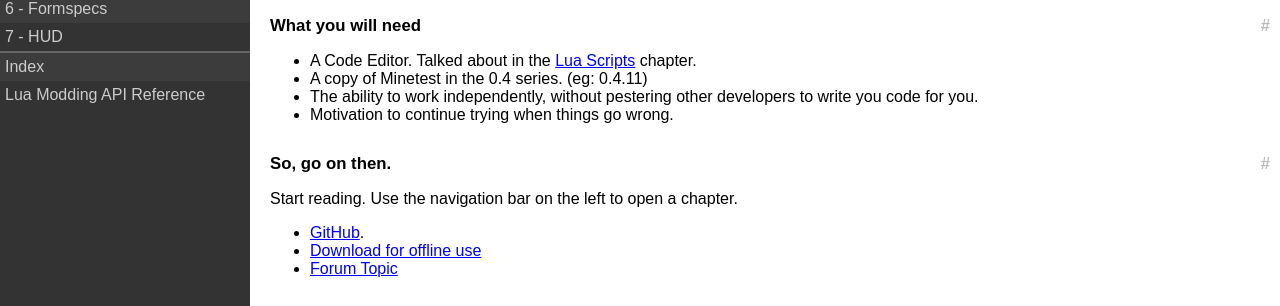
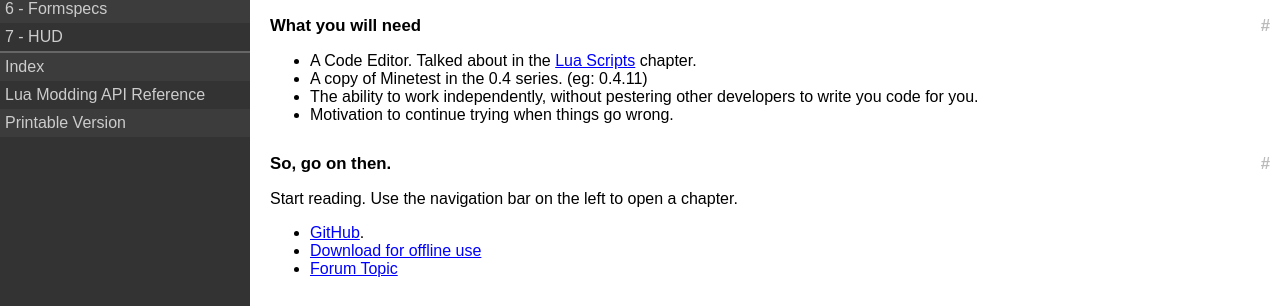
Before and after one commit to rubenwardy/minetest_modding_book, a Jekyll site: the page built from index.md, in a window 1280 px wide. Shown: the part 177-483 px from the top of the page. Built offline with Jekyll 4.4.1, drawn with Linux system fonts in a browser that asks for light colours; nearby versions of some CDN libraries.

Commit message:
Add printable version

```diff
--- a/_includes/header.html
+++ b/_includes/header.html
@@ -19,6 +19,7 @@
 			{% assign hr = false %}
 			{% endif %}
 			{% endfor %}
+			<li><a id="printable">Printable Version</a><li>
 		</ul>
 		<div id="page">
 			<h1>{{ page.title }}</h1>
--- a/static/script.js
+++ b/static/script.js
@@ -1,4 +1,8 @@
 $(function() {
+	$("#printable").click(function() {
+		$("body").addClass("printable");
+	});
+
 	return $("h2, h3, h4, h5, h6").each(function(i, el) {
 		var $el, icon, id;
 		$el = $(el);
--- a/static/style.css
+++ b/static/style.css
@@ -3,6 +3,18 @@
 	margin: 0;
 	padding: 0;
 	background: #333;
+}
+
+.printable #navbar{
+	display: none;
+}
+
+.printable #page {
+	left: 0;
+}
+
+.printable .header-link {
+	display: none !important;
 }
 
 a {
@@ -81,6 +93,7 @@
 	padding: 5px;
 	color: #ccc;
 	text-decoration: none;
+	cursor: pointer;
 }
 
 #navbar li:nth-child(odd) a {
```
